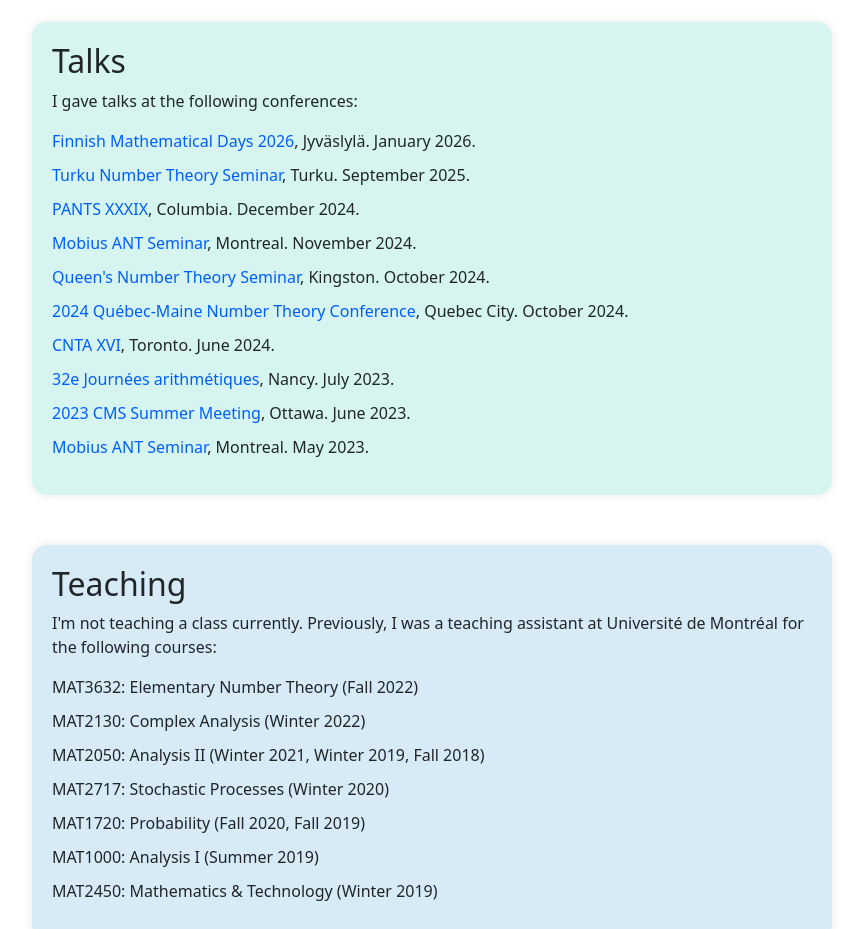
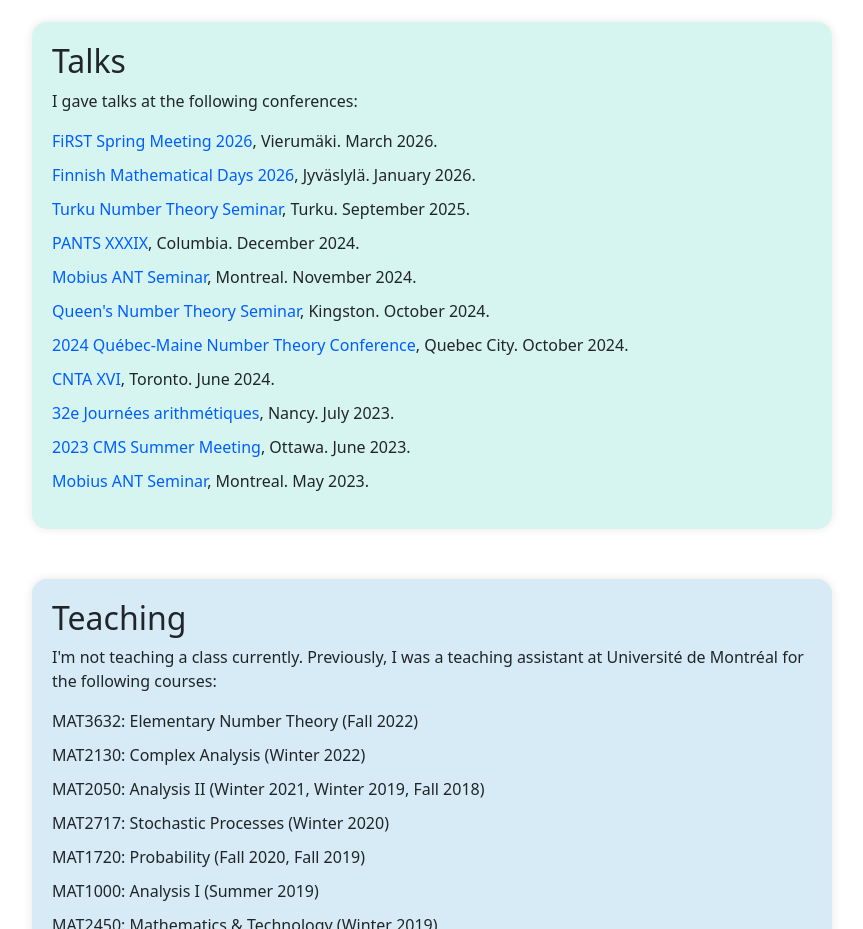
Before and after one commit to haddadt/haddadt.github.io, a plain HTML site: page index.html in a window 1280 px wide. Shown: the part 1280-2209 px from the top of the page, without its empty margins (208-1071 px from the left). Drawn offline with nearby package versions, Linux system fonts and the light colour scheme.

Commit message:
Added talk in Vierumäki

```diff
--- a/index.html
+++ b/index.html
@@ -100,6 +100,7 @@
             <h2>Talks</h2>
             <p>I gave talks at the following conferences:</p>
             <ul class="space_list">
+                <li><a href="https://www.helsinki.fi/en/projects/first/events/past-events">FiRST Spring Meeting 2026</a>, Vierumäki. March 2026.</li>
                 <li><a href="https://www.jyu.fi/en/events/finnish-mathematical-days-2026">Finnish Mathematical Days 2026</a>, Jyväslylä. January 2026.</li>
                 <li><a href="https://sites.google.com/view/turku-number-theory-seminar/turku-n-t-seminar">Turku Number Theory Seminar</a>, Turku. September 2025.</li>
                 <li><a href="https://wt8zj.github.io/PANTS-XXXIX/">PANTS XXXIX</a>, Columbia. December 2024.</li>
```
